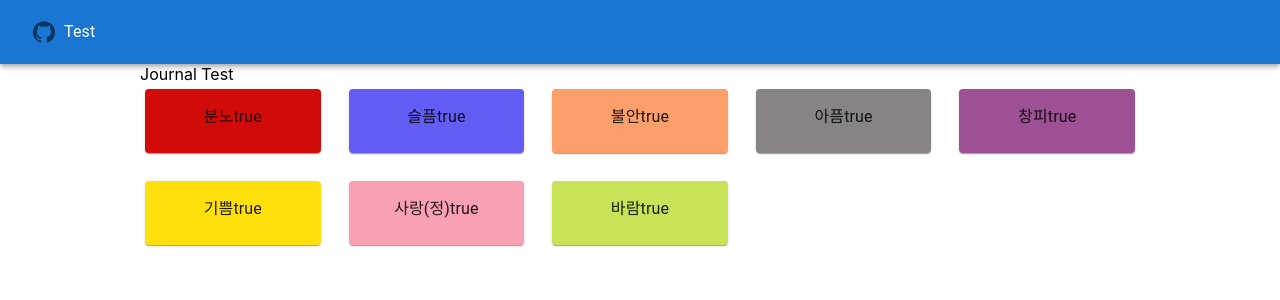
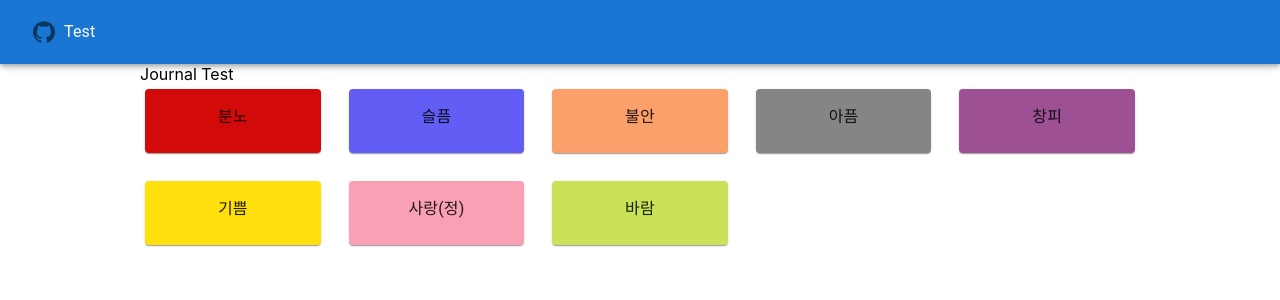
Before and after one commit to MBTIProfile/speedJournal, a React (Create React App) app: page / in a window 1280 px wide. Shown: the top 300 px of the page. Built offline with nearby package versions, Linux system fonts and the light colour scheme.

Commit message:
테스트용 로직 삭제

```diff
--- a/src/components/UserItem/UserItem.jsx
+++ b/src/components/UserItem/UserItem.jsx
@@ -17,7 +17,7 @@ function UserItem( { user: {type, level, detail, index ,color},handleUserClick}
   return (
     <Card style={{backgroundColor:color, margin:"2px"}} onClick={handleCardClick}>
       <CardContent sx={{margin:"auto"}}>
-        <Typography sx={{textAlign:"center"}}>{detail+cardState}</Typography>
+        <Typography sx={{textAlign:"center"}}>{detail}</Typography>
       </CardContent>
     </Card>
   );
```
